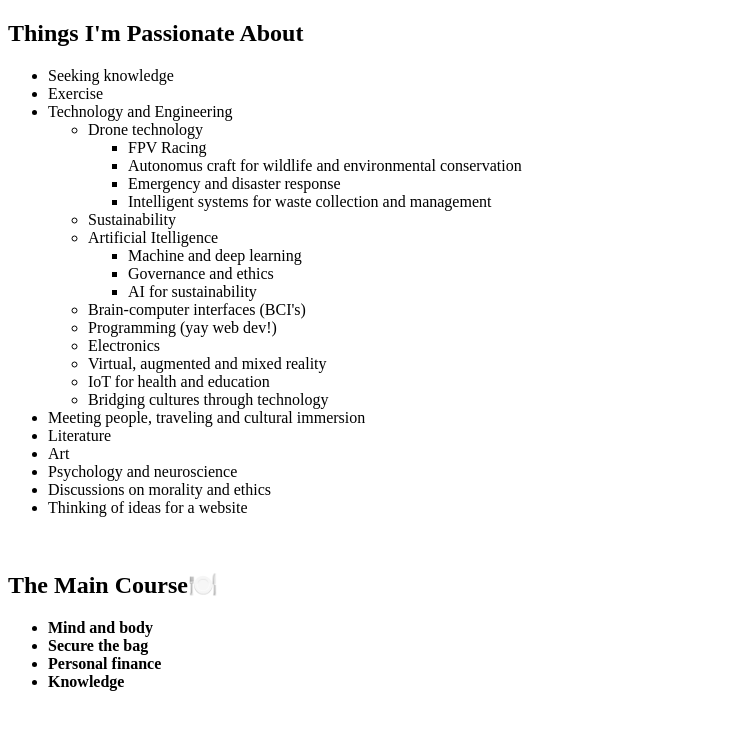
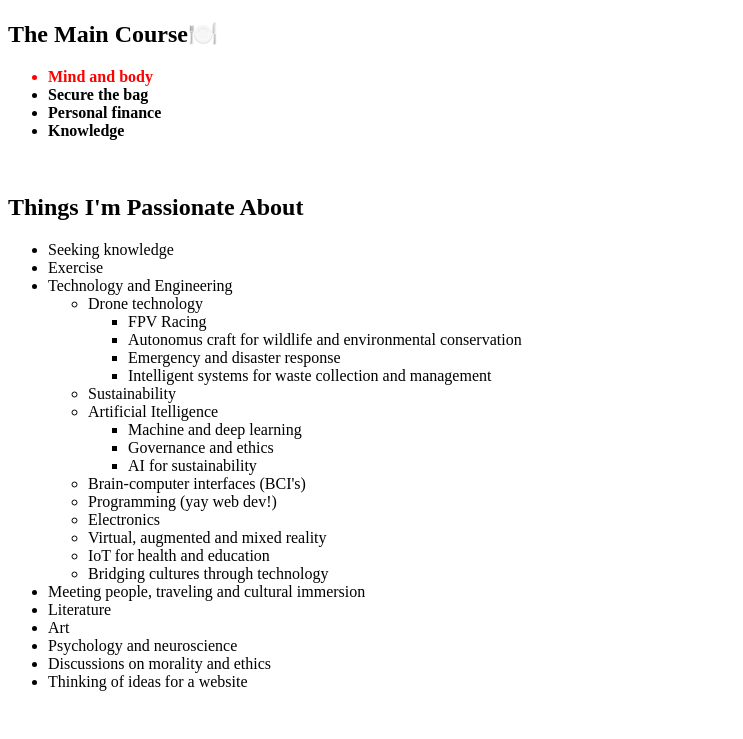
Before and after one commit to james-gannon/special-fiesta, a plain HTML site: page index.html in a window 1280 px wide. Shown: the part 61-800 px from the top of the page, without its empty margins (0-743 px from the left). Drawn offline with Linux system fonts and the light colour scheme.

Commit message:
Update index.html

```diff
--- a/index.html
+++ b/index.html
@@ -15,6 +15,14 @@
       <span>📦</span>
       <span>🥳</span>
     </h1>
+
+    <h2><span>The Main Course</span><span>🍽️</span></h2>
+    <ul>
+        <li style="color:red;"><strong>Mind and body</strong></li>
+        <li><strong>Secure the bag</strong></li>
+        <li><strong>Personal finance</strong></li>
+        <li><strong>Knowledge</strong></li>
+    </ul><br>
 
     <h2>Things I'm Passionate About</h2>
     <ul>
@@ -49,14 +57,6 @@
       <li>Psychology and neuroscience</li>
       <li>Discussions on morality and ethics</li>
       <li>Thinking of ideas for a website</li>
-    </ul><br>
-
-    <h2><span>The Main Course</span><span>🍽️</span></h2>
-    <ul>
-        <li><strong>Mind and body</strong></li>
-        <li><strong>Secure the bag</strong></li>
-        <li><strong>Personal finance</strong></li>
-        <li><strong>Knowledge</strong></li>
     </ul><br>
 
     <h2>Things I'd Like to Learn More About</h2>
```
